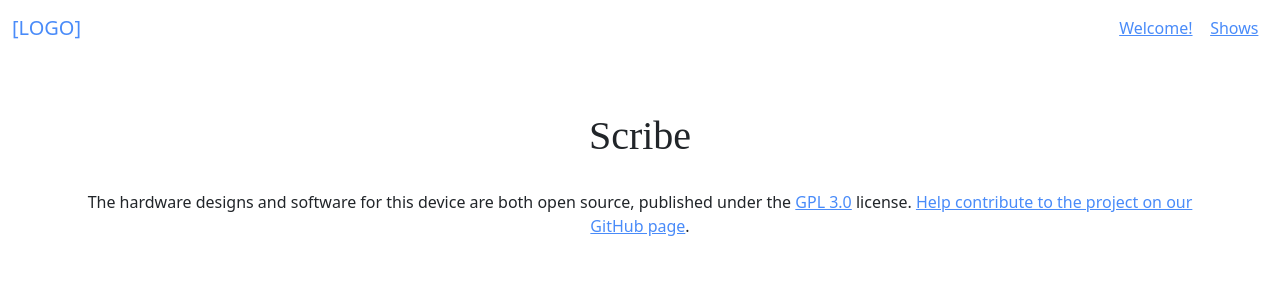
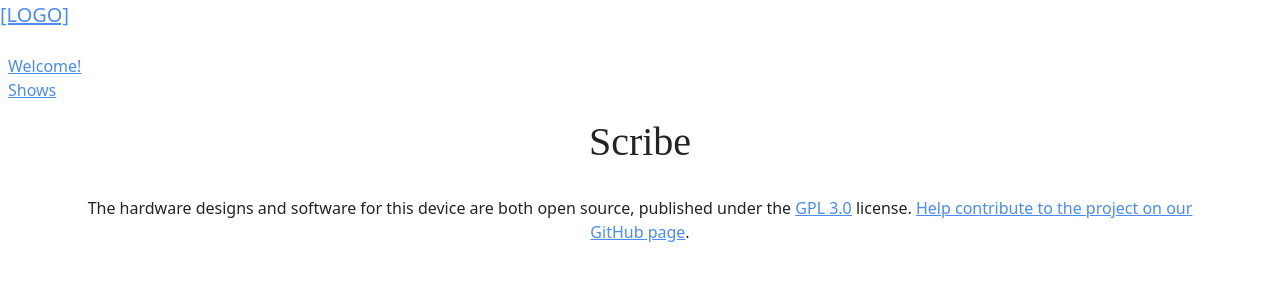
Before and after one commit to Elleo/scribe, a Django app: page / in a window 1280 px wide. Shown: the top 300 px of the page. Run offline with Django 3.2, Linux system fonts and the light colour scheme; some web fonts are replaced.

Commit message:
Switch to sidebar

```diff
--- a/scribeweb/templates/base.html
+++ b/scribeweb/templates/base.html
@@ -19,19 +19,17 @@
     </head>
 
     <body>
-        <center>
-            <nav class="navbar navbar-light bg-light navbar-expand-lg" style='width: 100%;'>
-                <div class="container-fluid">
+        <div class="wrapper">
+            <nav id="sidebar">
+                <div class='sidebar-header'>
                     <a class="navbar-brand" href="/">[LOGO]</a>
-                    <ul class="navbar-nav mr-auto">
-                        <li><a class="navbar-link" href="/">Welcome!</a></li>
-                        <li><a class="navbar-link" href="/shows/">Shows</a></li>
-                    </ul>
                 </div>
+                <br />
+                <ul class="list-unstyled components">
+                    <li><a class="navbar-link" href="/">Welcome!</a></li>
+                    <li><a class="navbar-link" href="/shows/">Shows</a></li>
+                </ul>
             </nav>
-        </center>
-
-        <br />
 
         {% block messages %}
             <div class="row">
@@ -53,7 +51,7 @@
                     {% endif %}
                 </div>
             </div>
-       {% endblock messages %}
+        {% endblock messages %}
 
         <div id="content" class="container">
             <center>
```
